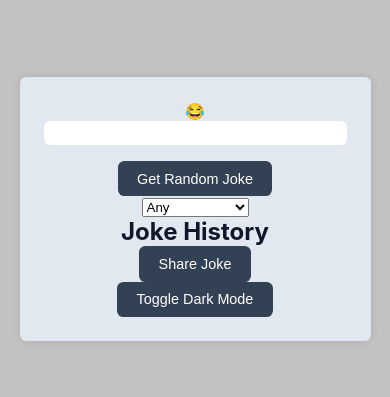
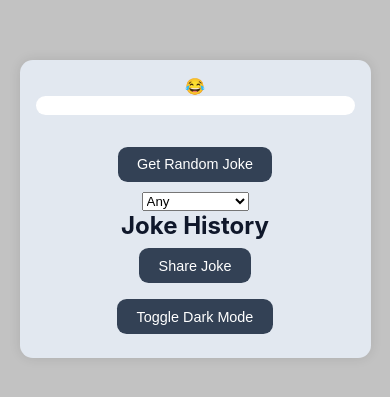
Before and after one commit to Zahooruddin-dev/Random-joke-, a plain HTML site: page index.html in a window 390 px wide. Shown: the part 213-610 px from the top of the page. Drawn offline with Linux system fonts and the light colour scheme; no server answers.

Commit message:
gaps fixed

```diff
--- a/style.css
+++ b/style.css
@@ -26,12 +26,15 @@ body {
 
 .wrapper {
   width: 90vw;
-  max-width: 500px;
+  max-width: 600px;
   background: #e2e8f0;
-  border-radius: 0.4rem;
-  padding: 1.5rem;
-  box-shadow: 0 0 8px rgba(0, 0, 0, 0.1);
+  border-radius: 0.8rem;
+  padding: 2rem;
+  box-shadow: 0 0 12px rgba(0, 0, 0, 0.1);
   transition: background 0.3s ease;
+  display: flex;
+  flex-direction: column;
+  align-items: center;
 }
 
 .dark-mode .wrapper {
@@ -40,13 +43,15 @@ body {
 
 #joke {
   background: #fff;
-  padding: 0.75rem;
-  border-radius: 0.4rem;
-  font-size: 1.1rem;
+  padding: 1rem;
+  border-radius: 0.6rem;
+  font-size: 1.2rem;
   color: #334155;
-  margin-bottom: 1rem;
+  margin-bottom: 1.5rem;
   word-wrap: break-word;
   transition: background 0.3s ease;
+  width: 100%;
+  max-width: 100%;
 }
 
 .dark-mode #joke {
@@ -57,16 +62,18 @@ body {
 button {
   background: #334155;
   color: #fff;
-  padding: 0.6rem 1.2rem;
+  padding: 0.8rem 1.6rem;
   border: none;
-  border-radius: 0.4rem;
+  border-radius: 0.6rem;
   cursor: pointer;
-  font-size: 0.9rem;
-  transition: background 0.3s ease;
+  font-size: 1rem;
+  transition: background 0.3s ease, transform 0.2s ease;
+  margin: 0.5rem;
 }
 
 button:hover {
   background: #64748b;
+  transform: scale(1.05);
 }
 
 button:focus {
@@ -75,7 +82,7 @@ button:focus {
 
 #loading {
   display: none;
-  font-size: 1.1rem;
+  font-size: 1.2rem;
   color: #334155;
 }
 
@@ -90,9 +97,9 @@ ul {
 
 li {
   background: #e2e8f0;
-  margin-bottom: 0.4rem;
-  padding: 0.4rem;
-  border-radius: 0.4rem;
+  margin-bottom: 0.6rem;
+  padding: 0.6rem;
+  border-radius: 0.6rem;
   cursor: pointer;
   transition: background 0.3s ease;
 }
@@ -109,6 +116,7 @@ li:hover {
 .dark-mode li:hover {
   background: #1e293b;
 }
+
 /* Highlight Effect */
 .highlight {
   animation: highlightAnimation 1s ease-out;
@@ -122,3 +130,20 @@ li:hover {
     background: #fff; /* Original background */
   }
 }
+
+/* Responsive Design */
+@media (max-width: 768px) {
+  .wrapper {
+    padding: 1rem;
+  }
+
+  button {
+    padding: 0.6rem 1.2rem;
+    font-size: 0.9rem;
+  }
+
+  #joke {
+    font-size: 1rem;
+    padding: 0.6rem;
+  }
+}
```
Lines whose indentation alone changed are shown as unchanged.
